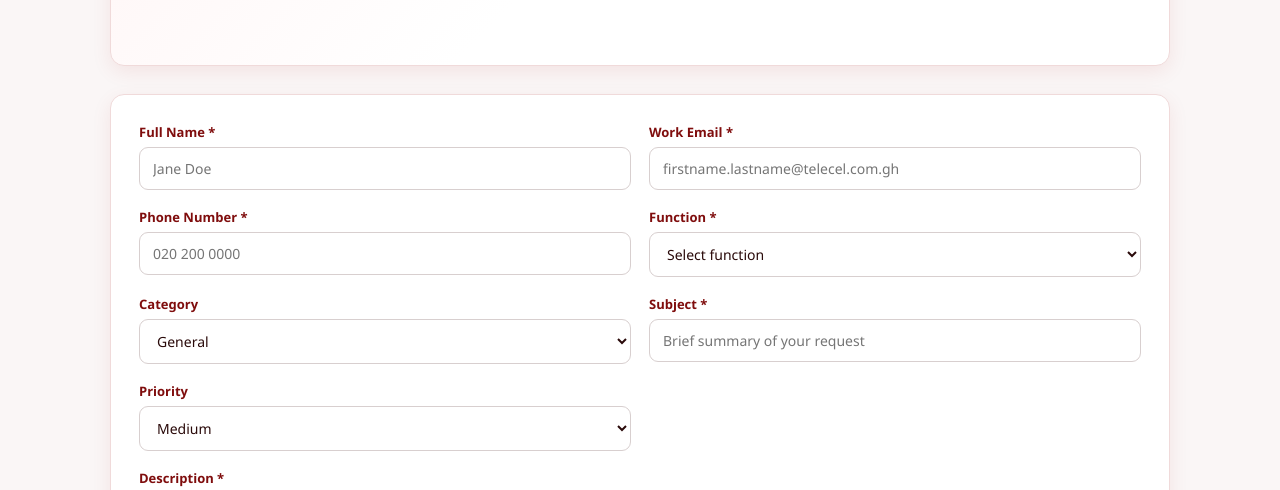
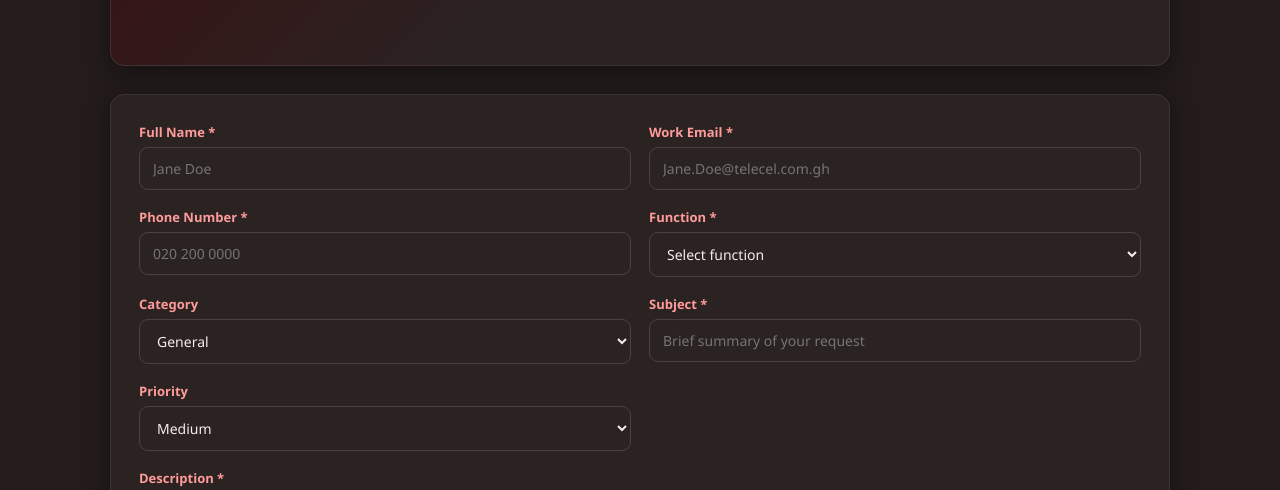
Before and after one commit to sirmichaelawukugh-cpu/telecel-askhr, a website: page public/index.html in a window 1280 px wide. Both pictures are taken after a click on the button "Toggle theme". Shown: the part 246-736 px from the top of the page. Drawn offline with nearby package versions, Linux system fonts and the light colour scheme.

Commit message:
Fix dark theme selector, update email placeholder to Jane.Doe@telecel.com.gh

```diff
--- a/public/index.html
+++ b/public/index.html
@@ -47,7 +47,7 @@
         </div>
         <div class="form-field">
           <label for="email">Work Email *</label>
-          <input type="email" id="email" required placeholder="firstname.lastname@telecel.com.gh" />
+          <input type="email" id="email" required placeholder="Jane.Doe@telecel.com.gh" />
         </div>
         <div class="form-field">
           <label for="phone">Phone Number *</label>
@@ -179,7 +179,7 @@
         </div>
         <div class="form-field">
           <label for="email">Work Email *</label>
-          <input type="email" id="email" required placeholder="firstname.lastname@telecel.com.gh" />
+          <input type="email" id="email" required placeholder="Jane.Doe@telecel.com.gh" />
         </div>
         <div class="form-field">
           <label for="phone">Phone Number *</label>
--- a/public/style.css
+++ b/public/style.css
@@ -21,7 +21,7 @@
   --radius: 14px;
 }
 
-[data-theme="dark"] {
+[data-theme="dark"], body.theme-dark {
   --red-900: #ff9b9b;
   --red-700: #ff5b5b;
   --red-600: #e02d2d;
```
